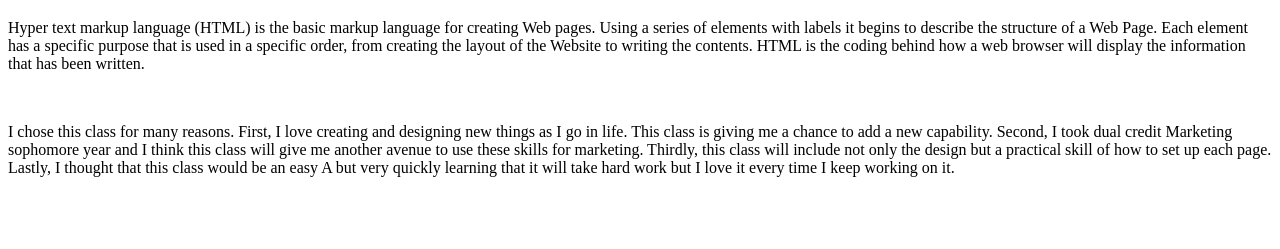
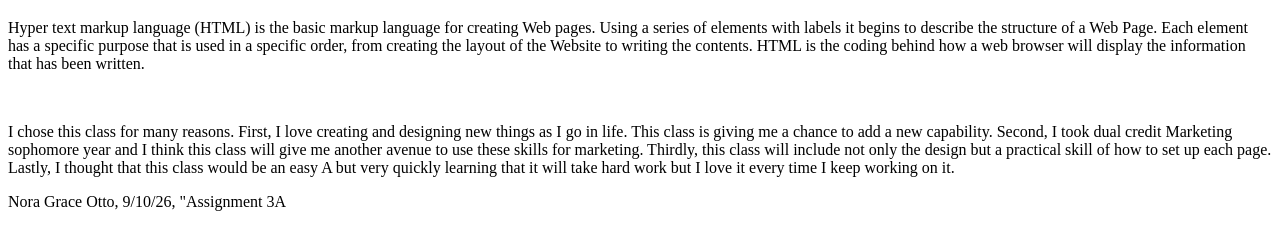
Before and after one commit to riethanne26/rieth-agva, a plain HTML site: page index.html in a window 1280 px wide. Shown: the part 61-310 px from the top of the page. Drawn offline with Linux system fonts and the light colour scheme.

Commit message:
Update index.html

```diff
--- a/index.html
+++ b/index.html
@@ -20,3 +20,4 @@ include not only the design but a practical skill of how to set up each page. La
 an easy A but very quickly learning that it will take hard work but I love it every time I keep working on it. </p>
 </body>
 </html>
+<p>Nora Grace Otto, 9/10/26, "Assignment 3A</p>
```
